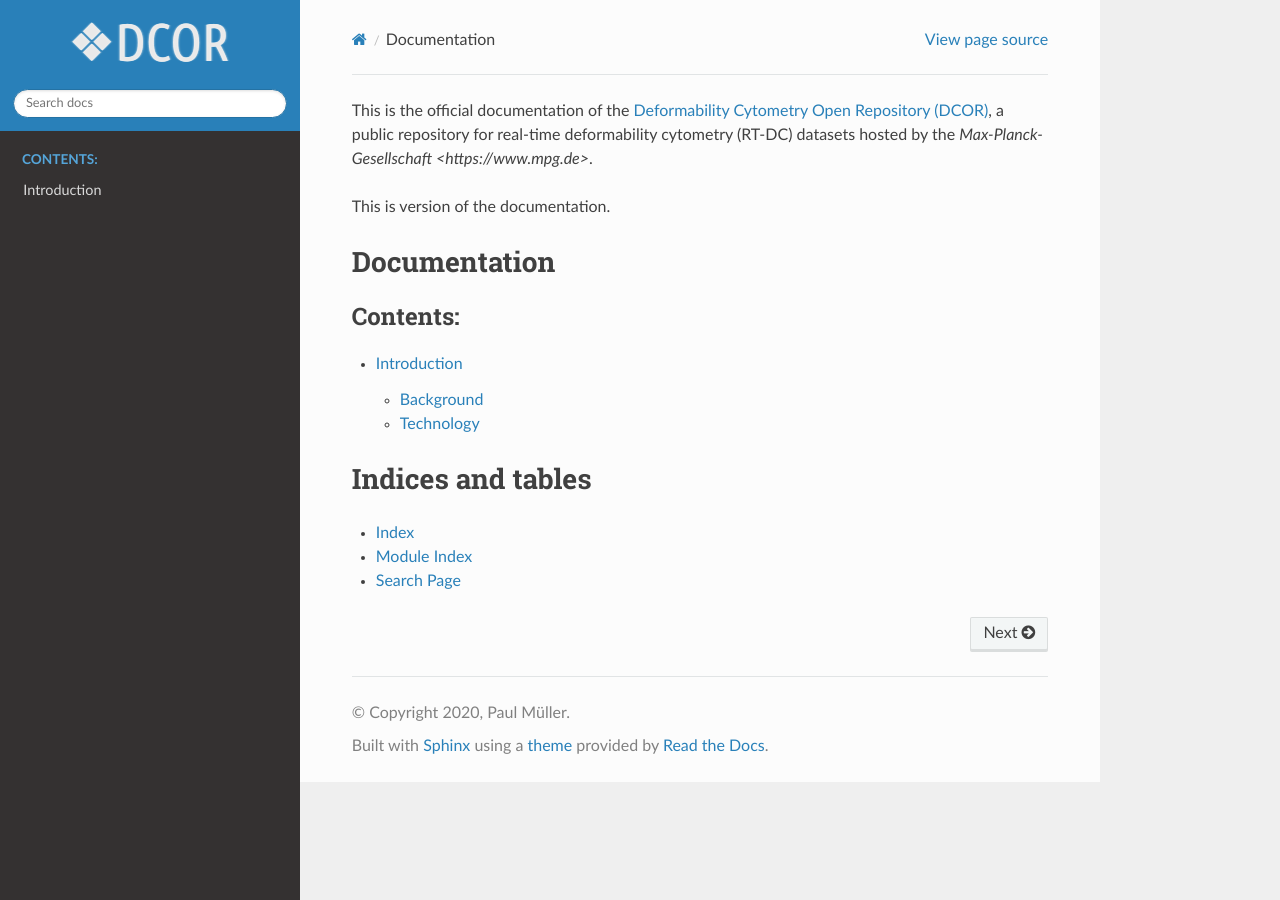
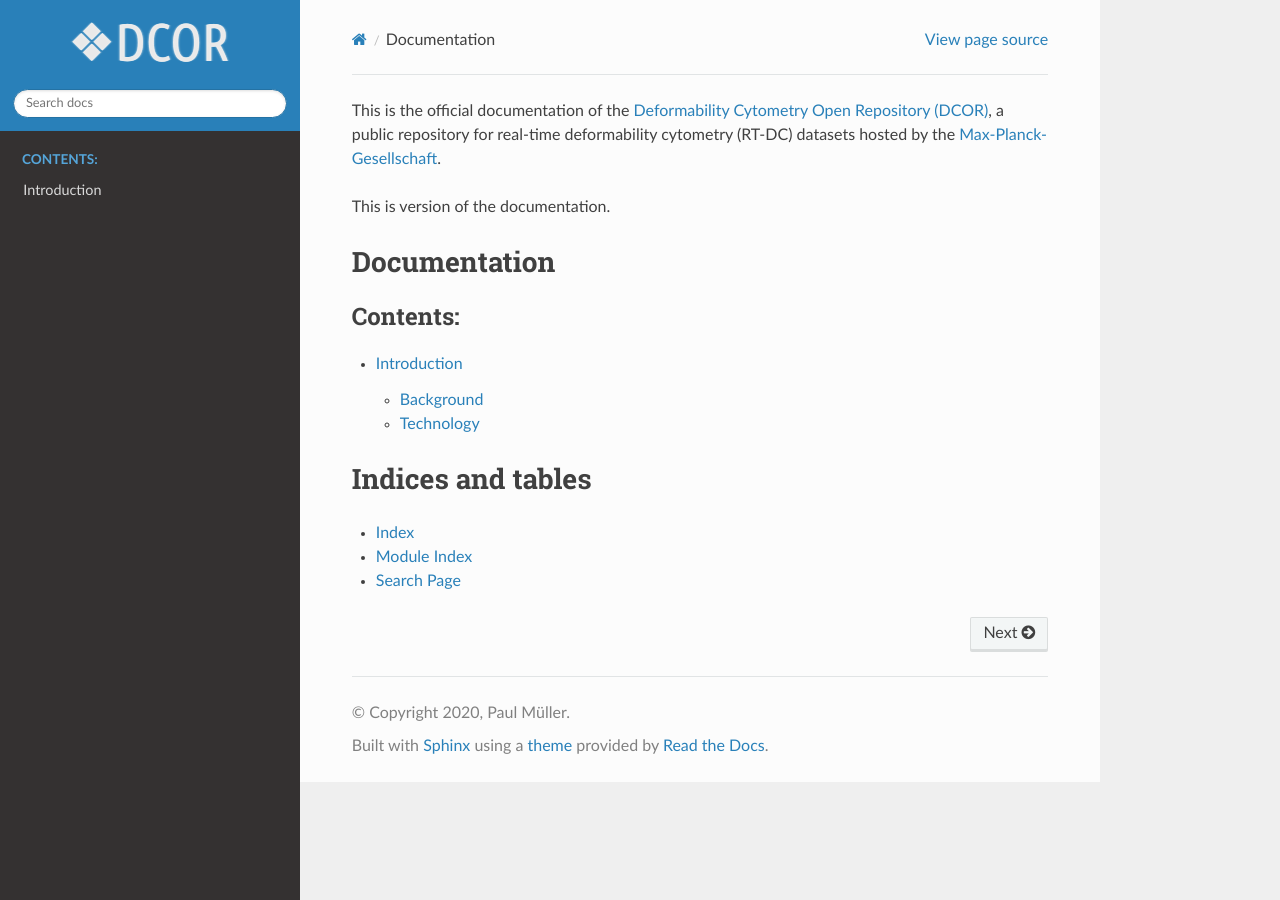
Before and after one commit to DCOR-dev/dcor-docs, a Sphinx documentation site: the page built from docs/index.rst, in a window 1280 px wide. Built offline with Sphinx 7.4.7 and the Read the Docs theme 2.0.0, drawn with Linux system fonts in a browser that asks for light colours.

Commit message:
fix link

```diff
--- a/docs/index.rst
+++ b/docs/index.rst
@@ -3,7 +3,7 @@
 This is the official documentation of the `Deformability Cytometry Open
 Repository (DCOR) <https://dcor.mpl.mpg.de>`_, a public repository for
 real-time deformability cytometry (RT-DC) datasets hosted by the
-`Max-Planck-Gesellschaft <https://www.mpg.de>`.
+`Max-Planck-Gesellschaft <https://www.mpg.de>`_.
 
 This is version |release| of the documentation.
 
```
